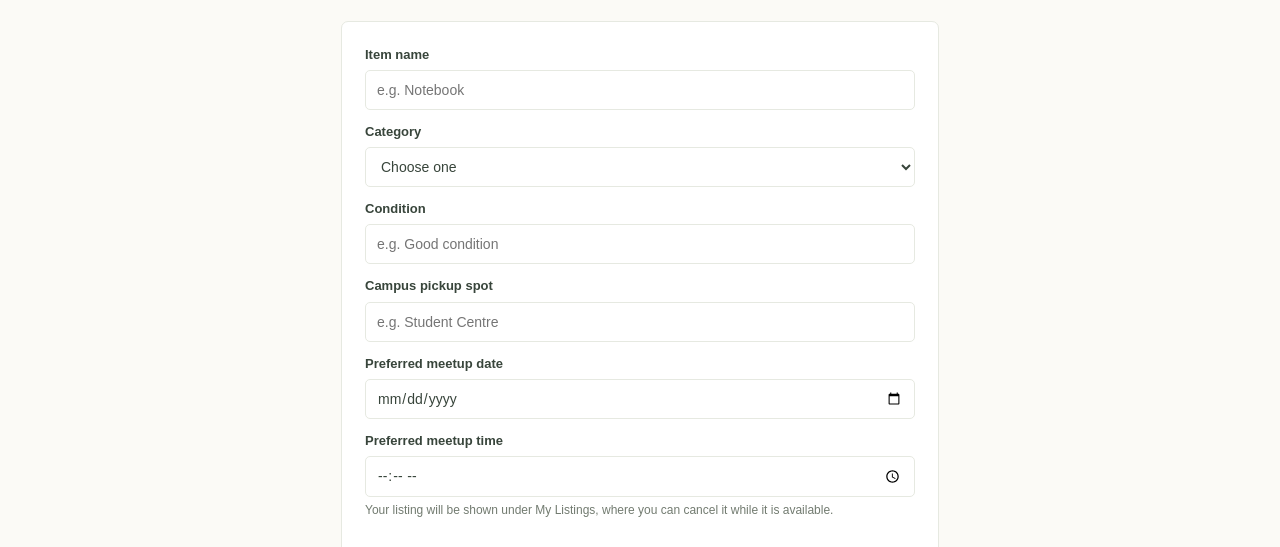
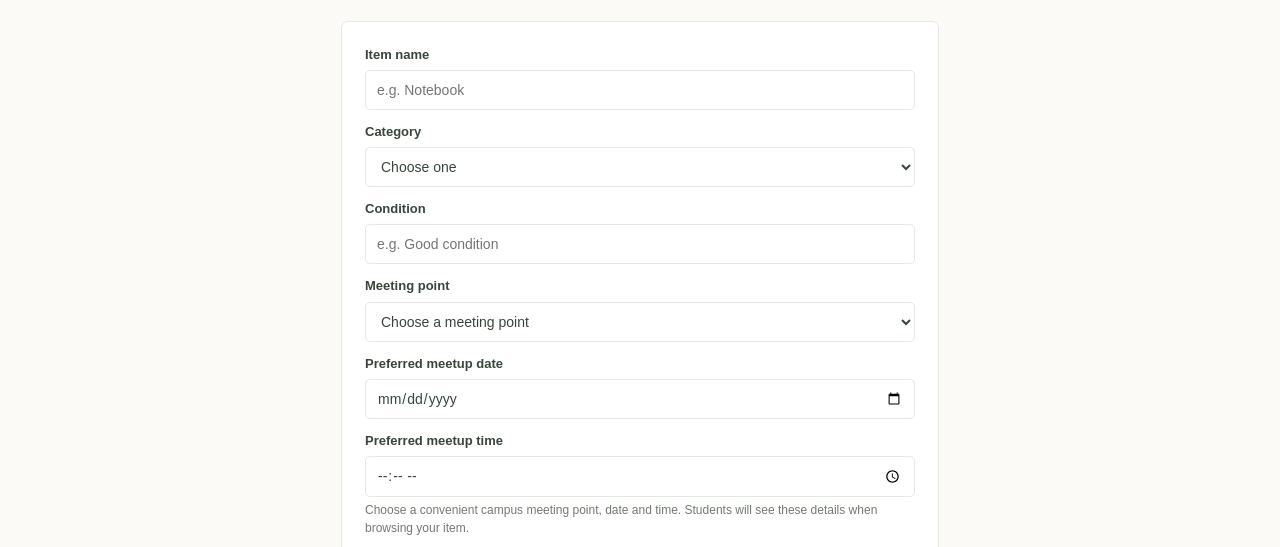
Before and after one commit to STARLORD-7/Campus_Pantry, a plain HTML site: page give.html in a window 1280 px wide. Shown: the part 219-766 px from the top of the page. Drawn offline with Linux system fonts and the light colour scheme.

Commit message:
Update give.html

```diff
--- a/give.html
+++ b/give.html
@@ -35,13 +35,11 @@
 
   <div class="profile-wrap">
 
-    <button
-      class="profile-dot"
+    <button class="profile-dot"
       id="profile-toggle"
       type="button"
       aria-label="Open student account"
-      aria-expanded="false"
-    >
+      aria-expanded="false">
       <span class="avatar-letter">P</span>
       <i class="online-dot"></i>
     </button>
@@ -50,7 +48,6 @@
 
       <div class="profile-heading">
         <span class="profile-avatar">P</span>
-
         <div>
           <strong>Pratik S.</strong>
           <small>Student account</small>
@@ -90,8 +87,7 @@
       id="item-name"
       required
       maxlength="50"
-      placeholder="e.g. Notebook"
-    >
+      placeholder="e.g. Notebook">
 
     <label for="item-category">Category</label>
     <select id="item-category" required>
@@ -107,33 +103,31 @@
       id="item-condition"
       required
       maxlength="100"
-      placeholder="e.g. Good condition"
-    >
+      placeholder="e.g. Good condition">
 
-    <label for="pickup">Campus pickup spot</label>
-    <input
-      id="pickup"
-      required
-      maxlength="60"
-      placeholder="e.g. Student Centre"
-    >
+    <label for="pickup">Meeting point</label>
+    <select id="pickup" required>
+      <option value="">Choose a meeting point</option>
+      <option value="Student Centre">Student Centre</option>
+      <option value="Library entrance">Library entrance</option>
+      <option value="Main lobby">Main lobby</option>
+    </select>
 
     <label for="meetup-date">Preferred meetup date</label>
     <input
       id="meetup-date"
       type="date"
-      required
-    >
+      required>
 
     <label for="meetup-time">Preferred meetup time</label>
     <input
       id="meetup-time"
       type="time"
-      required
-    >
+      required>
 
     <p class="form-note">
-      Your listing will be shown under My Listings, where you can cancel it while it is available.
+      Choose a convenient campus meeting point, date and time.
+      Students will see these details when browsing your item.
     </p>
 
     <button type="submit" class="btn wide">
```
